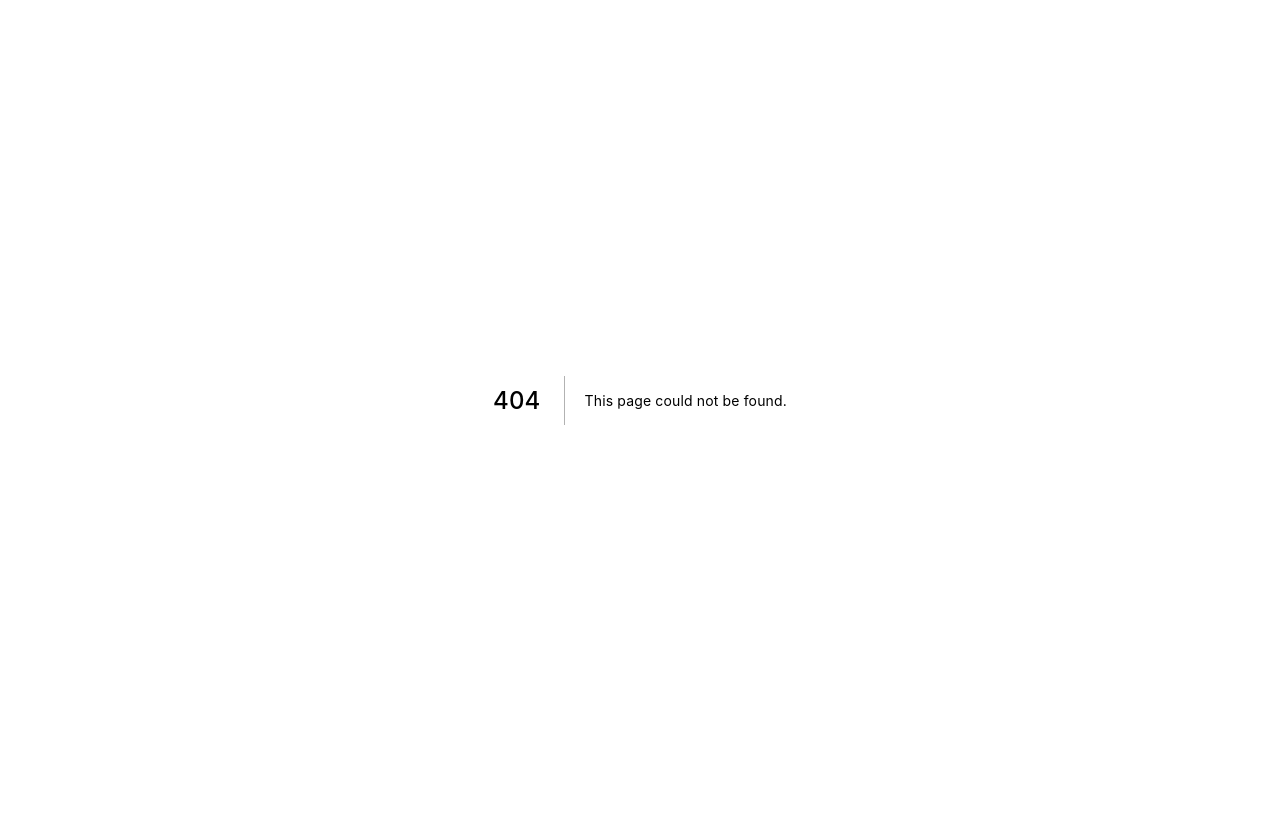
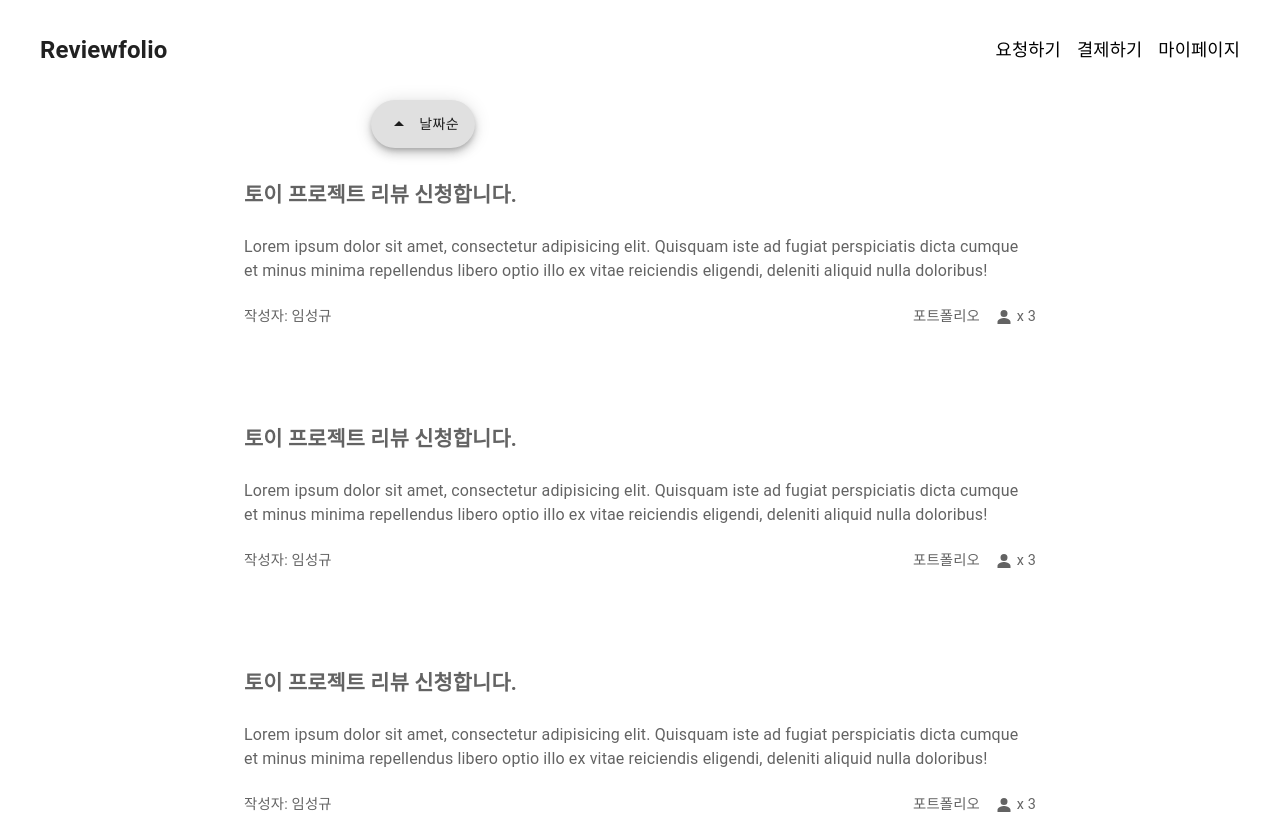
Before and after one commit to JhsK/reviewfolio, a Next.js app in the folder front/: page /list in a window 1280 px wide. Before the commit this address had no page. Before the commit the page ends 800 px from the top, so only its background shows below. Built offline with nearby package versions, Linux system fonts and the light colour scheme.

Commit message:
신청 리스트 퍼블리싱

```diff
--- a/front/package.json
+++ b/front/package.json
@@ -14,6 +14,7 @@
     "@emotion/babel-preset-css-prop": "^11.2.0",
     "@emotion/react": "^11.8.2",
     "@emotion/styled": "^11.8.1",
+    "@mui/icons-material": "^5.5.1",
     "@mui/material": "^5.5.1",
     "@mui/styles": "^5.5.1",
     "@mui/system": "^5.5.1",
--- /dev/null
+++ b/front/src/pages/list.tsx
@@ -0,0 +1,140 @@
+import styled from '@emotion/styled';
+import ArrowDropUpIcon from '@mui/icons-material/ArrowDropUp';
+import Fab from '@mui/material/Fab';
+import React, { useState } from 'react';
+import { IoPersonSharp } from 'react-icons/io5';
+import ArrowDropDownIcon from '@mui/icons-material/ArrowDropDown';
+import Header from 'src/components/Header';
+import Layout from 'src/components/Layout';
+
+const Container = styled.div`
+  width: 100%;
+  display: flex;
+  flex-direction: column;
+  align-items: center;
+`;
+
+const PostContainer = styled.div`
+  width: 70%;
+  height: 180px;
+  border-radius: 10px;
+  padding: 1rem 1.5rem;
+  opacity: 0.7;
+  margin-top: 4rem;
+
+  &:hover {
+    opacity: 1;
+    box-shadow: rgba(100, 100, 111, 0.2) 0px 7px 29px 0px;
+  }
+
+  .container {
+    height: 100%;
+    display: flex;
+    flex-direction: column;
+    justify-content: space-between;
+    cursor: pointer;
+
+    .title {
+      font-size: 1.3rem;
+      font-weight: bold;
+    }
+
+    .footer {
+      display: flex;
+      justify-content: space-between;
+      font-size: 0.9rem;
+
+      .icon {
+        display: flex;
+        align-items: center;
+
+        .type {
+          margin-right: 1rem;
+        }
+
+        span {
+          margin-left: 0.3rem;
+        }
+      }
+    }
+  }
+`;
+
+const FilterContainer = styled.div`
+  position: absolute;
+  left: 29%;
+`;
+
+const List = () => {
+  const [filter, setFilter] = useState(true);
+
+  return (
+    <Layout>
+      <Header />
+      <Container>
+        <FilterContainer>
+          <Fab variant="extended" onClick={(value) => setFilter(!value)}>
+            {filter ? <ArrowDropUpIcon sx={{ mr: 1 }} /> : <ArrowDropDownIcon sx={{ mr: 1 }} />}
+            날짜순
+          </Fab>
+        </FilterContainer>
+        <PostContainer>
+          <div className="container">
+            <span className="title">토이 프로젝트 리뷰 신청합니다.</span>
+            <span className="body">
+              Lorem ipsum dolor sit amet, consectetur adipisicing elit. Quisquam iste ad fugiat perspiciatis dicta
+              cumque et minus minima repellendus libero optio illo ex vitae reiciendis eligendi, deleniti aliquid nulla
+              doloribus!
+            </span>
+            <div className="footer">
+              <span>작성자: 임성규</span>
+              <div className="icon">
+                <span className="type">포트폴리오</span>
+                <IoPersonSharp size="1rem" />
+                <span>x 3</span>
+              </div>
+            </div>
+          </div>
+        </PostContainer>
+        <PostContainer>
+          <div className="container">
+            <span className="title">토이 프로젝트 리뷰 신청합니다.</span>
+            <span className="body">
+              Lorem ipsum dolor sit amet, consectetur adipisicing elit. Quisquam iste ad fugiat perspiciatis dicta
+              cumque et minus minima repellendus libero optio illo ex vitae reiciendis eligendi, deleniti aliquid nulla
+              doloribus!
+            </span>
+            <div className="footer">
+              <span>작성자: 임성규</span>
+              <div className="icon">
+                <span className="type">포트폴리오</span>
+                <IoPersonSharp size="1rem" />
+                <span>x 3</span>
+              </div>
+            </div>
+          </div>
+        </PostContainer>
+        <PostContainer>
+          <div className="container">
+            <span className="title">토이 프로젝트 리뷰 신청합니다.</span>
+            <span className="body">
+              Lorem ipsum dolor sit amet, consectetur adipisicing elit. Quisquam iste ad fugiat perspiciatis dicta
+              cumque et minus minima repellendus libero optio illo ex vitae reiciendis eligendi, deleniti aliquid nulla
+              doloribus!
+            </span>
+            <div className="footer">
+              <span>작성자: 임성규</span>
+              <div className="icon">
+                <span className="type">포트폴리오</span>
+                <IoPersonSharp size="1rem" />
+                <span>x 3</span>
+              </div>
+            </div>
+          </div>
+        </PostContainer>
+      </Container>
+    </Layout>
+  );
+};
+
+export default List;
```
Also changed, not shown: front/src/pages/request.tsx (+7 -2 lines), 1 other file (tests, documents, lock files or other folders).
